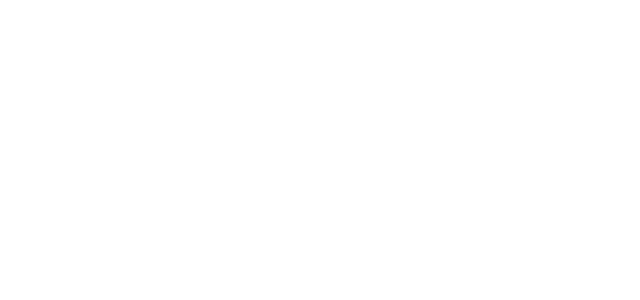
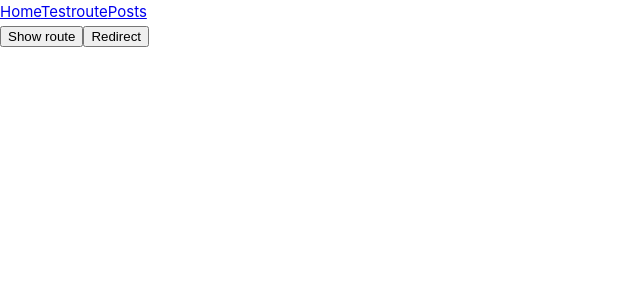
Before and after one commit to TanzimIbthesam/Vue-3, a Vue app in the folder Vue3CompositionApiwithPinia/: page /post/1 in a window 1280 px wide. Before the commit this address had no page. Shown: the top 300 px of the page, without its empty margins (0-640 px from the left). Built offline with nearby package versions, Linux system fonts and the light colour scheme.

Commit message:
5-Routing

```diff
--- a/Vue3CompositionApiwithPinia/src/App.vue
+++ b/Vue3CompositionApiwithPinia/src/App.vue
@@ -2,13 +2,17 @@
 
 <template>
   <!-- <HomeView /> -->
+<Router-link to="/">Home</Router-link>
+    <!-- <Router-link to="/testroute">Testroute</Router-link> -->
 
+    <!-- For named route -->
+    <Router-link :to="{name:'testroute'}">Testroute</Router-link>
+    <Router-link :to="{name:'posts'}">Posts</Router-link>
   <RouterView />
 </template>
 <script setup>
 import { RouterLink, RouterView } from 'vue-router'
 
-import HomeView from './views/HomeView.vue';
 </script>
 <style>
 @import '@/assets/base.css';
--- /dev/null
+++ b/Vue3CompositionApiwithPinia/src/components/Posts.vue
@@ -0,0 +1,13 @@
+<template>
+<div>
+    All posts
+     <Router-Link to="/post/1">Post One</Router-Link>
+    <!-- With named routes -->
+  <!-- <router-link :to="{ name: 'post', params: { id: 1 }}"> -->
+  User
+<!-- </router-link> -->
+</div>
+</template>
+
+<script setup>
+</script>
--- /dev/null
+++ b/Vue3CompositionApiwithPinia/src/components/SinglePost.vue
@@ -0,0 +1,29 @@
+<template>
+<div>
+    <div v-if="showRoute">
+    The route parameter-{{route.params.id}}
+
+    </div>
+
+   <button @click="showRouteParameters">Show route</button>
+   <button @click="taketoHomepage">Redirect</button>
+
+</div>
+</template>
+
+<script setup>
+import { ref } from 'vue';
+import { useRoute, useRouter } from 'vue-router';
+
+ const route=useRoute();
+ const router=useRouter();
+ const showRoute=ref(false)
+const showRouteParameters=()=>{
+     showRoute.value =! showRoute.value
+}
+
+const taketoHomepage=()=>{
+    router.push({name:'home'})
+}
+
+</script>
--- /dev/null
+++ b/Vue3CompositionApiwithPinia/src/components/TestRoute.vue
@@ -0,0 +1,9 @@
+<template>
+<div>
+    Hello from test route
+</div>
+</template>
+
+<script setup>
+
+</script>
--- a/Vue3CompositionApiwithPinia/src/router/index.js
+++ b/Vue3CompositionApiwithPinia/src/router/index.js
@@ -1,5 +1,8 @@
 import { createRouter, createWebHistory } from 'vue-router'
 import HomeView from '../views/HomeView.vue'
+import TestRoute from '../components/TestRoute.vue'
+import Posts from '../components/Posts.vue'
+import SinglePost from '../components/SinglePost.vue'
 
 const router = createRouter({
   history: createWebHistory(import.meta.env.BASE_URL),
@@ -9,6 +12,22 @@ const router = createRouter({
       name: 'home',
       component: HomeView
     },
+    {
+      path: '/testroutess',
+      name: 'testroute',
+      component: TestRoute
+    },
+    {
+      path: '/posts',
+      name: 'posts',
+      component: Posts
+    },
+    {
+      path: '/post/:id',
+      name: 'singlepost',
+      component: SinglePost
+    },
+
 
   ]
 })
```
